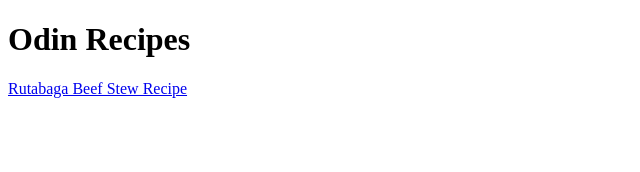
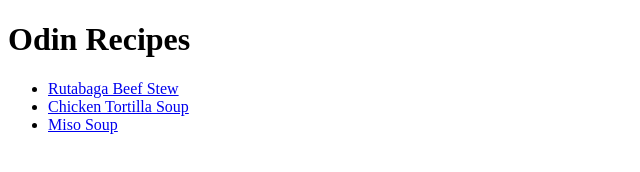
Before and after one commit to alxvngn/odin-recipes, a plain HTML site: page index.html in a window 1280 px wide. Shown: the whole page, without its empty margins (0-640 px from the left). Drawn offline with Linux system fonts and the light colour scheme.

Commit message:
Add recipe pages to index.html

```diff
--- a/index.html
+++ b/index.html
@@ -8,7 +8,11 @@
 
 <body>
   <h1>Odin Recipes</h1>
-  <a href="rutabaga-beef-stew.html">Rutabaga Beef Stew Recipe</a>
+  <ul>
+    <li><a href="recipes/rutabaga-beef-stew.html">Rutabaga Beef Stew</a></li>
+    <li><a href="recipes/chicken-tortilla-soup.html">Chicken Tortilla Soup</a></li>
+    <li><a href="recipes/miso-soup.html">Miso Soup</a></li>
+  </ul>
 </body>
 
 </html>
```
